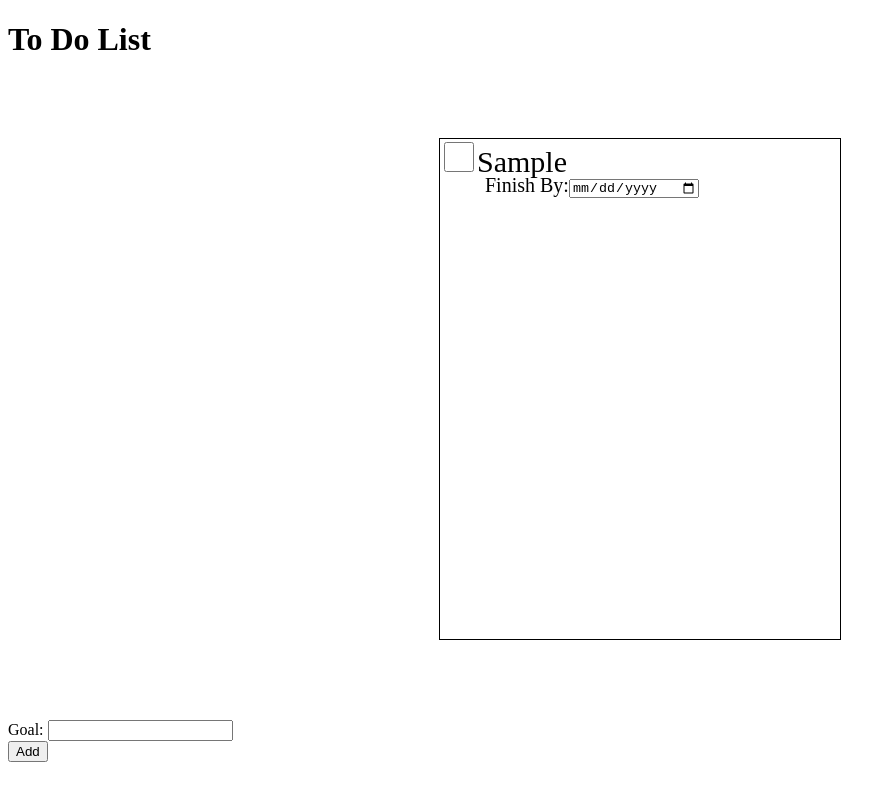
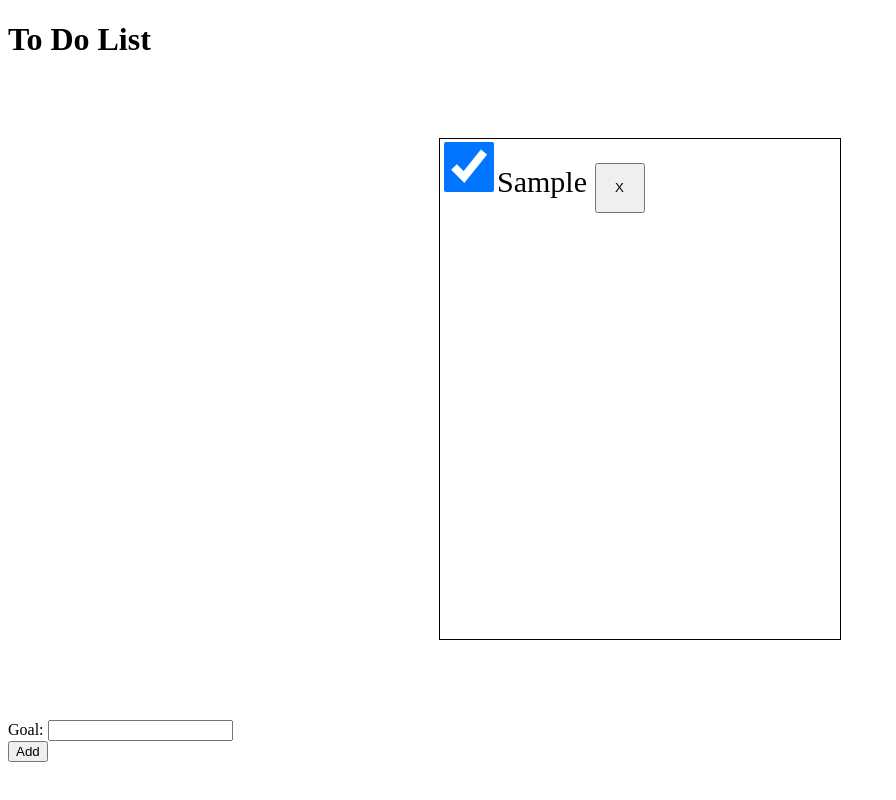
Before and after one commit to ishalsey/wdd330, a plain HTML site: page week5/html/toDoList.html in a window 1280 px wide. Both pictures are taken after typing "Sample" into the empty fields and a click on the input "Add". Shown: the whole page, without its empty margins (0-896 px from the left). Drawn offline with Linux system fonts and the light colour scheme.

Commit message:
class edits

```diff
--- a/week5/css/toDoList.css
+++ b/week5/css/toDoList.css
@@ -5,8 +5,8 @@ section{
     margin: 80px auto;
 }
 section div input{
-    width: 30px;
-    height: 30px;
+    width: 50px;
+    height: 50px;
 }
 section div input:checked{
     color: green;
@@ -24,3 +24,6 @@ section div p{
     margin: 0;
     margin-left: 45px;
 }
+.delete{
+    justify-self: right;
+}
--- a/week5/html/toDoList.html
+++ b/week5/html/toDoList.html
@@ -4,7 +4,7 @@
     <meta charset="UTF-8">
     <meta name="viewport" content="width=device-width, initial-scale=1.0">
     <title>To Do List</title>
-    <link rel="stylesheet" href="/week5/css/toDoList.css">
+    <link rel="stylesheet" href="../css/toDoList.css">
 </head>
 <body>
     <h1>To Do List</h1>
--- a/week5/js/toDoList.js
+++ b/week5/js/toDoList.js
@@ -4,17 +4,33 @@ import{ToDo} from './listClass.js';
 /* const todo = new ToDoList{'shovel the driveway'};
 console.log(ToDoList); */
 
-const list = [];
+let list = [];
+
+if(localStorage.getItem('list')){
+    list = JSON.parse(localStorage.getItem('list'));
+}
+
 print();
 const button = document.querySelector('#add')
 button.addEventListener('click', (event) => {
     event.preventDefault();
-    const newItem = new ToDo(
-        document.querySelector('#input').value
-    );
+    const input = document.querySelector('#input');
+    const newItem = new ToDo(input.value)
+    /* function setToDoList() {
+        if (list.length > 1) {
+            let toDoList = document.querySelector('ul');
+            list.forEach(
+                toDo => {
+                    toDoList.innerHTML += `<li>${toDo.input}</li>`
+                }
+            )
+        }
+    } */
+
     list.push(newItem);
     print();
     document.forms[0].reset();
+    localStorage.setItem('list', JSON.stringify(list));
 });
 
 function print() {
@@ -22,8 +38,11 @@ function print() {
     div.innerHTML = list.map(
         item =>
         `
-        <input type="checkbox" id="${item.Id}">${item.Input}</input><br>
-        <p>Finish By:<input type="date" id="newDate"></p>
+        <div>
+            <input type="checkbox" value="${item.Id}" checked id="${item.Id}">${item.Input}</input>
+            <input type="button" class="delete" value="X"></input>
+        </div>
         `
-    ).join('<br>');
+    ).join('');
 }
+console.log(list);
```
